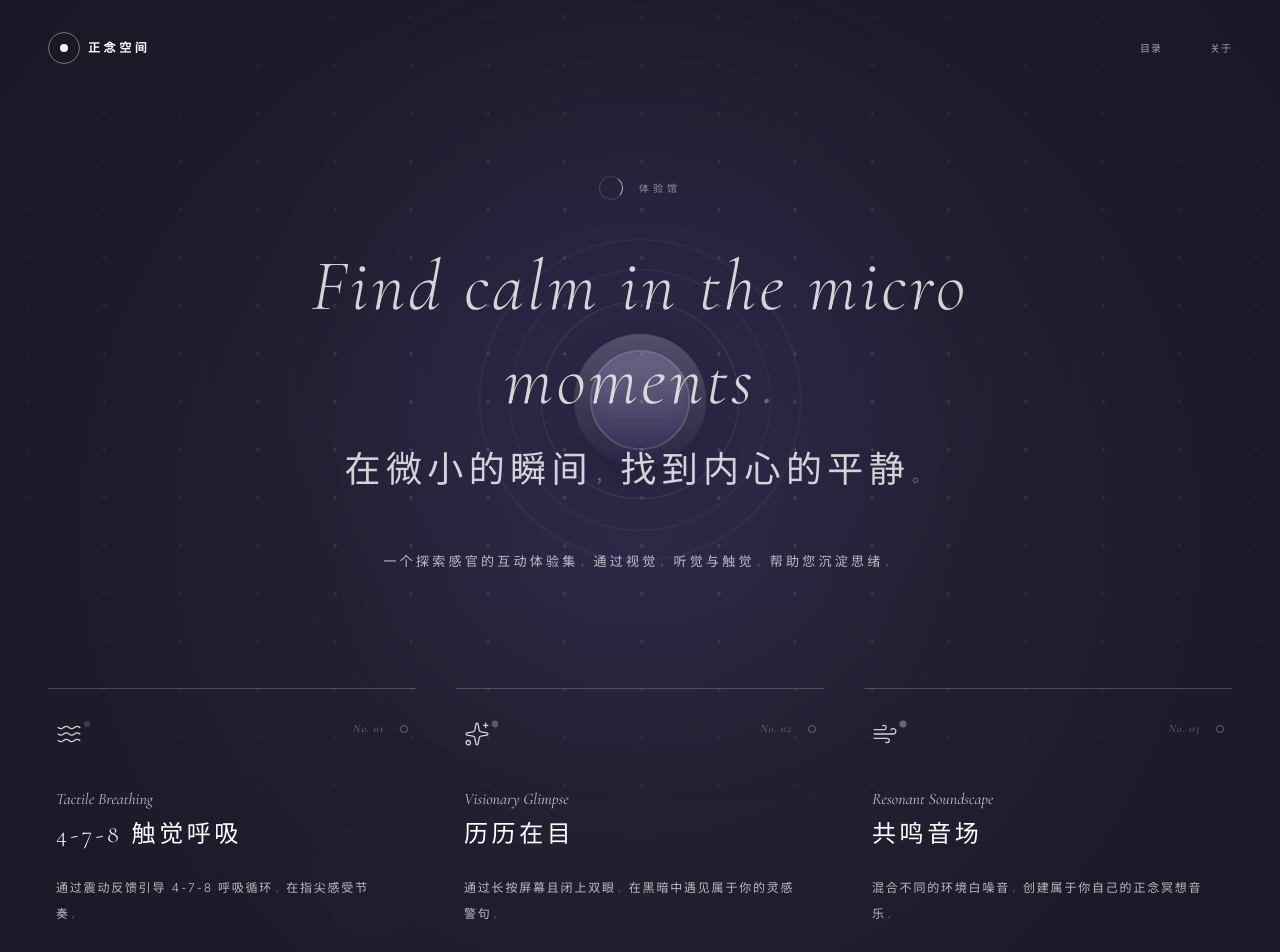
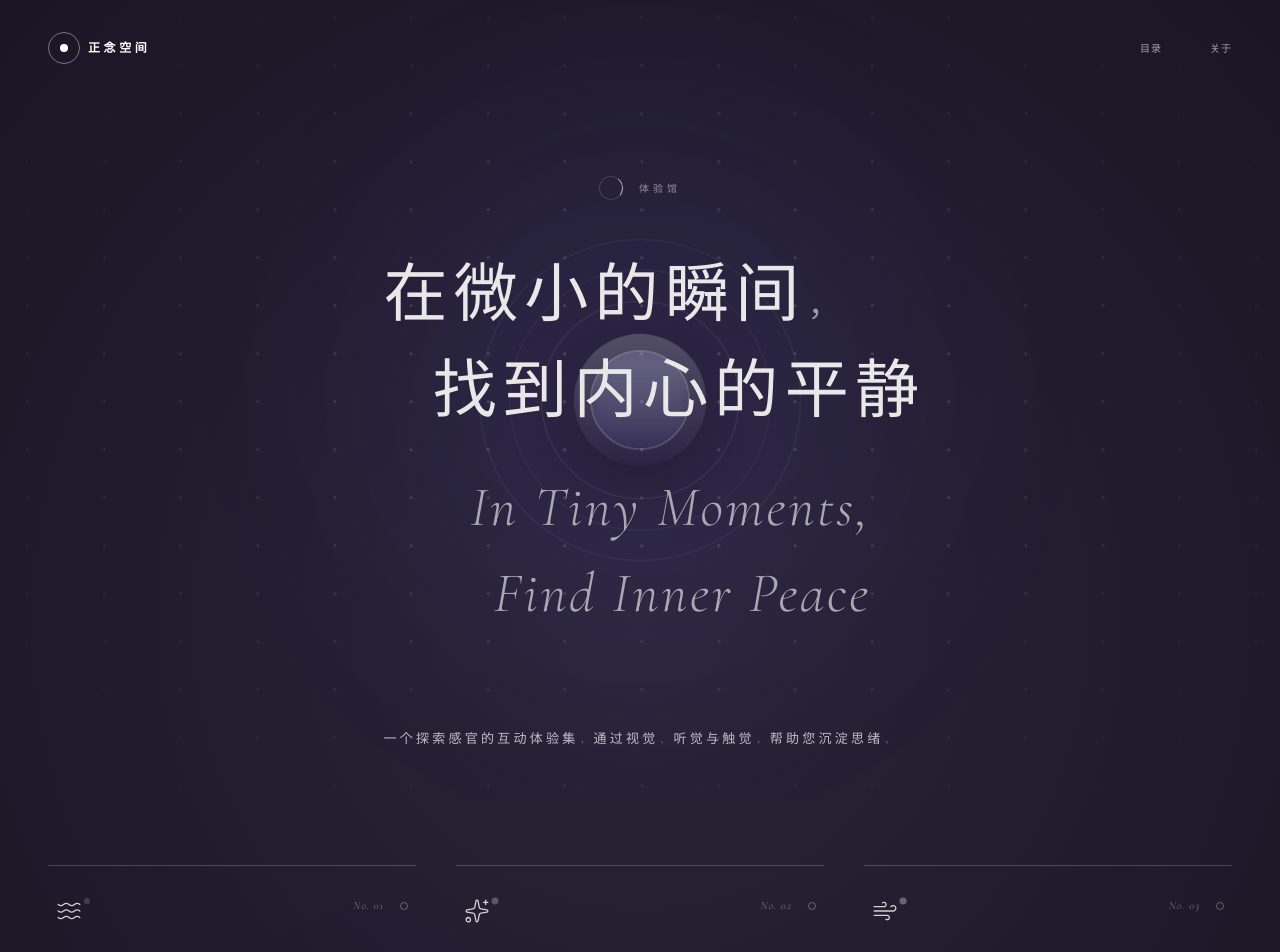
Before and after one commit to lbt13088440447-web/ALL-PEACE, a React (Vite) app: page / in a window 1280 px wide. Shown: the top 952 px of the page. Built offline with nearby package versions, Linux system fonts and the light colour scheme.

Commit message:
fix: change the types in App and GameCard

```diff
--- a/src/App.tsx
+++ b/src/App.tsx
@@ -62,11 +62,17 @@
                        />
                        <span className="uppercase tracking-[0.4em] text-[9px] md:text-[10px] opacity-50">体验馆</span>
                     </div>
-                    <h1 className="text-3xl md:text-5xl lg:text-[4.5rem] font-serif font-light mb-8 md:mb-10 leading-[1.4] md:leading-[1.3] max-w-4xl tracking-widest text-center mt-4">
-                        <span className="block italic opacity-90 mb-4 tracking-[0.05em] text-[#E8E8E8]">Find calm in the micro moments<span className="font-sans text-[0.6em] opacity-40 align-baseline ml-1">.</span></span>
-                        <span className="block tracking-[0.15em] mt-6 opacity-80 text-2xl md:text-4xl text-white">在微小的瞬间<span className="font-sans text-[0.5em] opacity-40 align-baseline mx-0.5">，</span>找到内心的平静<span className="font-sans text-[0.5em] opacity-40 align-baseline ml-0.5">。</span></span>
-                    </h1>
-                    <p className="text-[11px] md:text-[13px] tracking-[0.2em] md:tracking-[0.25em] uppercase opacity-70 max-w-2xl leading-[2.2] mt-4 font-light">
+                    <div className="flex flex-col items-start text-left max-w-3xl mx-auto mb-12 md:mb-16 mt-8 w-full px-4 md:px-0">
+                        <h1 className="font-serif font-normal tracking-[0.05em] md:tracking-[0.1em] text-[1.75rem] sm:text-4xl md:text-5xl lg:text-[4rem] text-white leading-tight whitespace-nowrap">
+                            <span className="block text-[#E8E8E8]">在微小的瞬间<span className="font-sans text-[0.5em] opacity-60 align-baseline mx-0.5">，</span></span>
+                            <span className="block text-[#E8E8E8] ml-[10%] mt-2 md:mt-4">找到内心的平静</span>
+                        </h1>
+                        <h2 className="font-serif italic font-light tracking-[0.05em] text-[1.35rem] sm:text-3xl md:text-4xl lg:text-[3.5rem] text-white/60 leading-tight mt-6 md:mt-10 self-end text-right mr-[5%] whitespace-nowrap">
+                            <span className="block">In Tiny Moments,</span>
+                            <span className="block mt-2 md:mt-4">Find Inner Peace</span>
+                        </h2>
+                    </div>
+                    <p className="text-[11px] md:text-[13px] tracking-[0.2em] md:tracking-[0.25em] uppercase opacity-70 max-w-2xl text-center leading-[2.2] mt-8 font-light">
                         一个探索感官的互动体验集<span className="font-sans text-[0.6em] align-baseline mx-0.5 opacity-60">，</span>通过视觉<span className="font-sans text-[0.6em] align-baseline mx-0.5 opacity-60">、</span>听觉与触觉<span className="font-sans text-[0.6em] align-baseline mx-0.5 opacity-60">，</span>帮助您沉淀思绪<span className="font-sans text-[0.6em] align-baseline ml-0.5 opacity-60">。</span>
                     </p>
                 </motion.div>
--- a/src/components/GameCard.tsx
+++ b/src/components/GameCard.tsx
@@ -63,8 +63,8 @@
 
         <div className="relative z-10 flex-grow text-left flex flex-col space-y-6">
             <div>
-               <h3 className="text-sm md:text-base font-serif italic text-white/80 mb-2 truncate opacity-90">{game.subtitle}</h3>
-               <h4 className="text-xl md:text-2xl font-serif font-light tracking-[0.15em] text-white whitespace-nowrap">{game.title}</h4>
+               <h4 className="text-2xl md:text-3xl font-serif font-light tracking-[0.15em] text-white whitespace-nowrap mb-1">{game.title}</h4>
+               <h3 className="text-xs md:text-sm font-serif italic text-white/40 mb-2 truncate tracking-widest">{game.subtitle}</h3>
             </div>
             <p className="text-[11px] md:text-xs opacity-70 leading-[2.2] tracking-[0.15em] font-light text-white max-w-[95%]">
                <PunctuationText text={game.description} />
```
